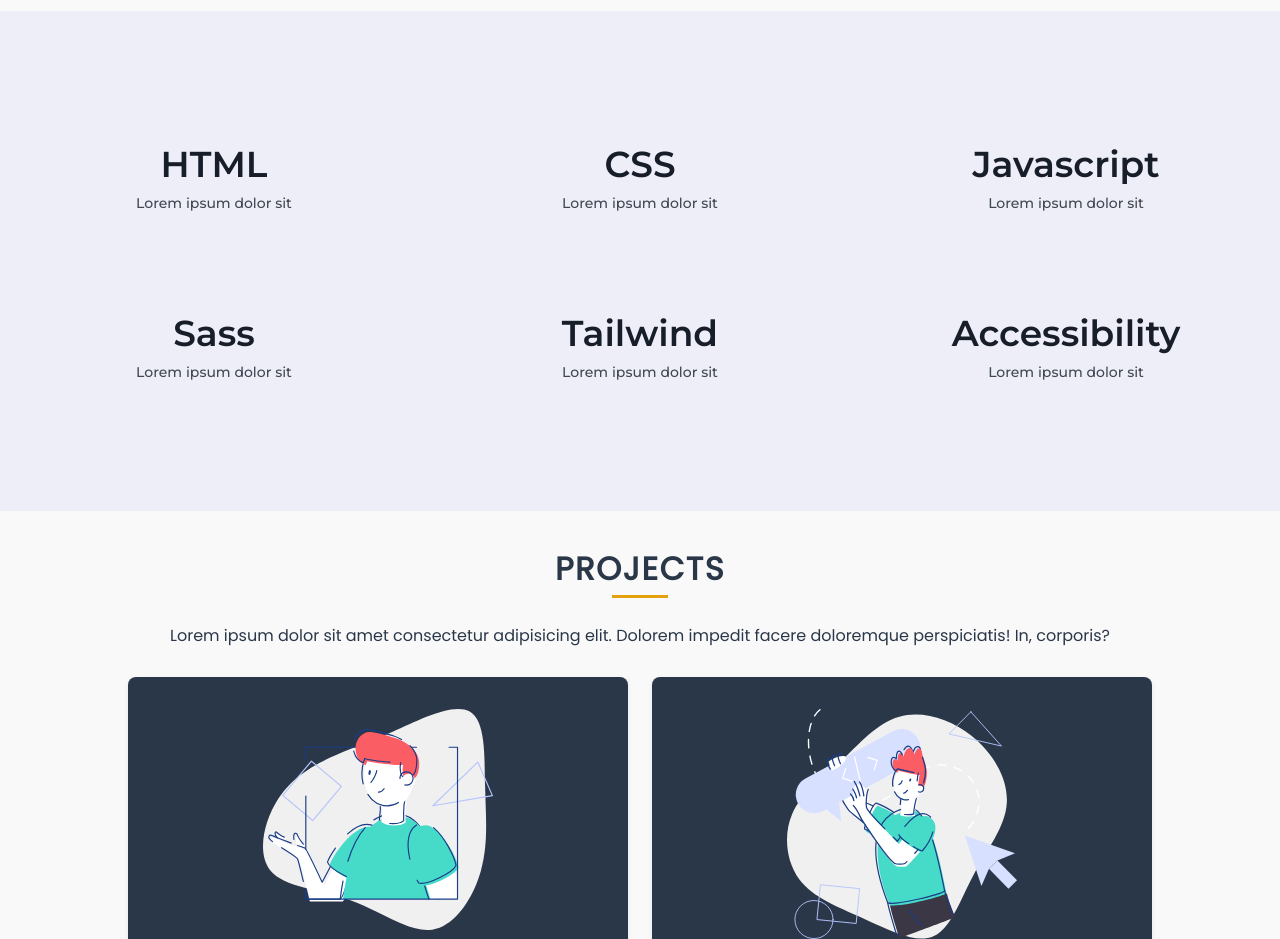
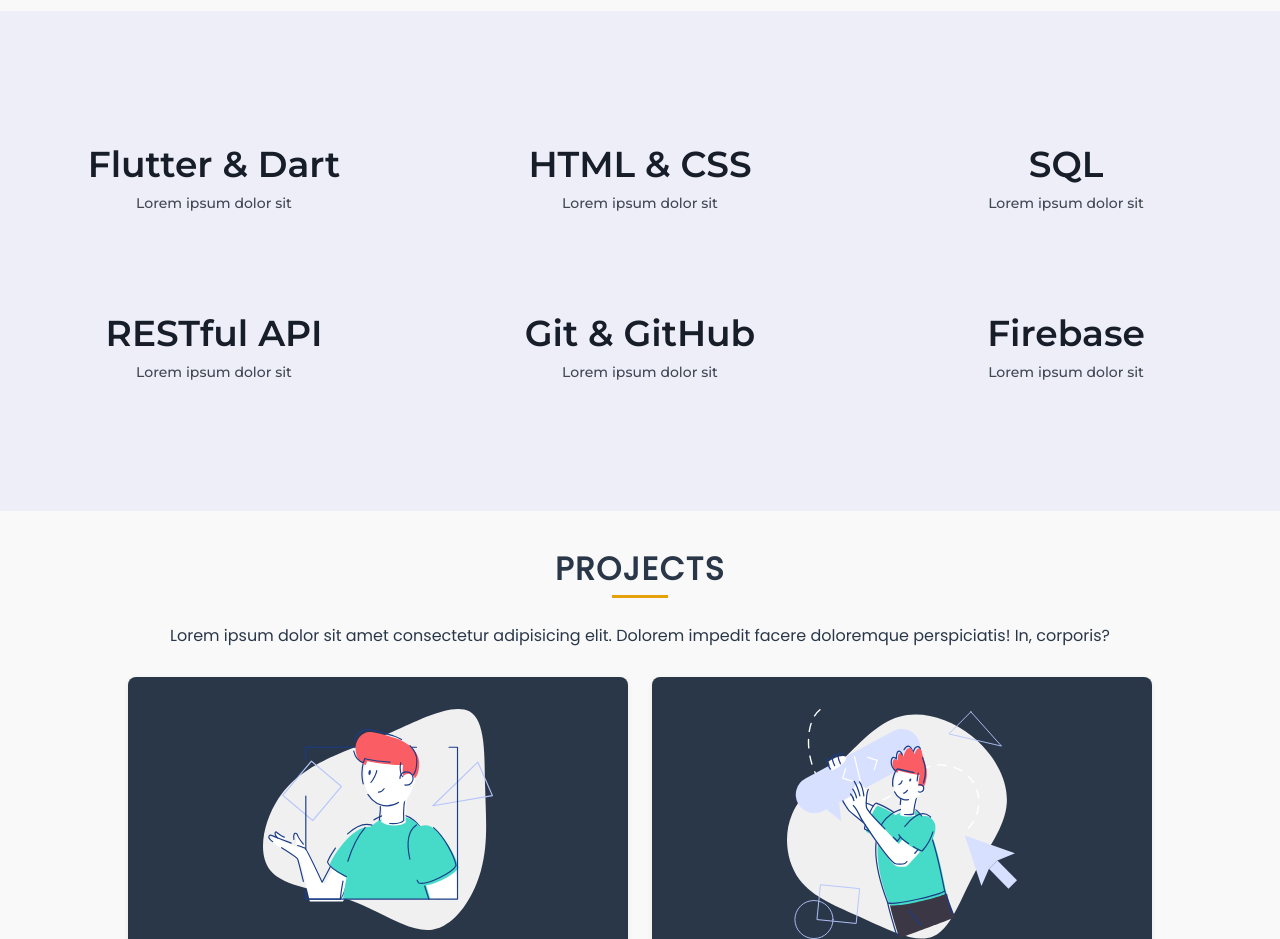
Before and after one commit to tananishagoyal1/PortfolioTemplate, a plain HTML site: page index.html in a window 1280 px wide. Shown: the part 960-1899 px from the top of the page. Drawn offline with nearby package versions, Linux system fonts and the light colour scheme.

Commit message:
skills updated

```diff
--- a/index.html
+++ b/index.html
@@ -100,27 +100,27 @@
   <h2 class="section-title" data-aos="fade-up">SKILLS</h2>
   <section class="skills" id="skills">
     <div class="skills-card">
-      <h2>HTML</h2>
+      <h2>Flutter & Dart</h2>
       <p>Lorem ipsum dolor sit</p>
     </div>
     <div class="skills-card">
-      <h2>CSS</h2>
+      <h2>HTML & CSS</h2>
       <p>Lorem ipsum dolor sit</p>
     </div>
     <div class="skills-card">
-      <h2>Javascript</h2>
+      <h2>SQL</h2>
       <p>Lorem ipsum dolor sit</p>
     </div>
     <div class="skills-card">
-      <h2>Sass</h2>
+      <h2>RESTful API</h2>
       <p>Lorem ipsum dolor sit</p>
     </div>
     <div class="skills-card">
-      <h2>Tailwind</h2>
+      <h2>Git & GitHub</h2>
       <p>Lorem ipsum dolor sit</p>
     </div>
     <div class="skills-card">
-      <h2>Accessibility</h2>
+      <h2>Firebase</h2>
       <p>Lorem ipsum dolor sit</p>
     </div>
   </section>
```
